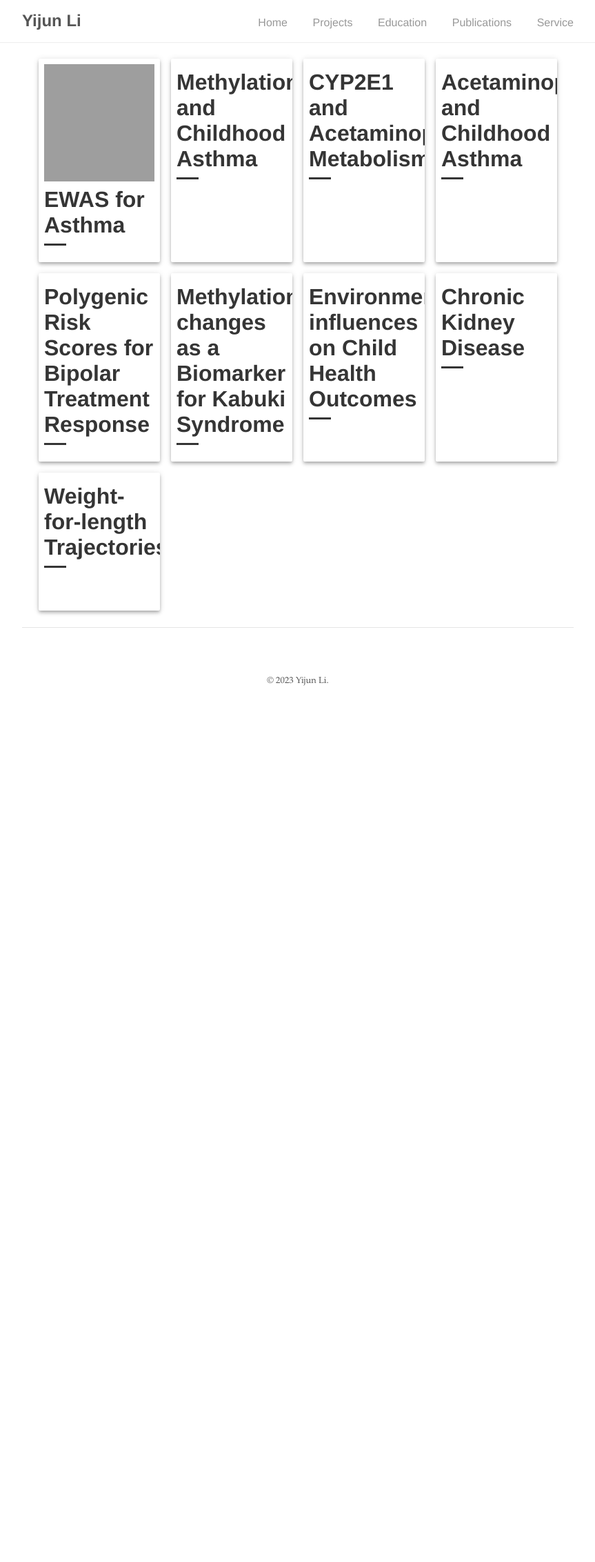
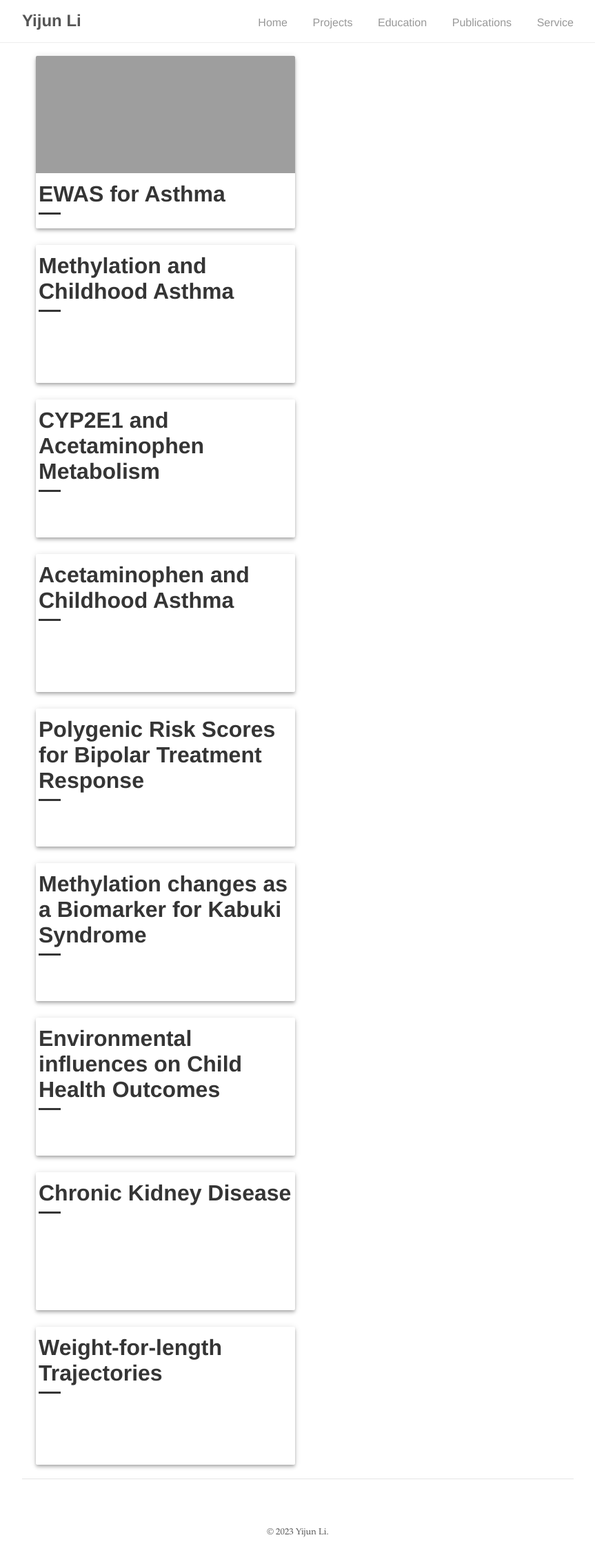
Before and after one commit to tsbertalan/yijunli, a Jekyll site: the page built from _pages/projects.html, in a window 1280 px wide. Shown: the whole page at 69% size, without its empty margins (208-1071 px from the left). Built offline with Jekyll 4.4.1, drawn with Linux system fonts in a browser that asks for light colours; before the commit the page ends 1030 px from its top, so only the background shows below that; grey boxes are pictures that could not be loaded.

Commit message:
Tweak paddings.

```diff
--- a/_includes/catalogue_item.html
+++ b/_includes/catalogue_item.html
@@ -1,10 +1,10 @@
-<div class="catalogue-card" onclick="location.href='{{ post.url | prepend: site.baseurl }}';">
+<div class="catalogue-card catalogue-card-half" onclick="location.href='{{ post.url | prepend: site.baseurl }}';">
   <div clsas="catalogue-media">
     {% if post.hero_image %}
     <div class="catalogue-heightcrop" style="background-image: url('{{ site.baseurl}}/{{ post.hero_image }}');"></div>
     {% endif %}
   </div>
-  <div class="card-content">
+  <div class="catalogue-card-content">
     {% if post.sticky == 'true' %}
     <span class="catalogue-pinned">
       Pinned
--- a/_sass/tale/_catalogue.scss
+++ b/_sass/tale/_catalogue.scss
@@ -23,16 +23,28 @@
     -ms-flex-flow: row wrap;
     flex-flow: row wrap;
     // margin: 0 auto;
-    padding: 8px;
     margin: 8px;
     -webkit-align-items: stretch;
     -ms-flex-align: stretch;
     align-items: stretch;
   }
 
+  &-card-quarter {
+    // width: 330px;
+    width: calc(25% - 16px);
+  }
+
+  &-card-half {
+    // width: 330px;
+    width: calc(50% - 16px);
+  }
+
+  &-card-content {
+    padding: 4px;
+  }
+
   &-card {
-    padding: 8px;
-    margin: 8px;
+    margin: 12px;
     display: -webkit-flex;
     display: -ms-flexbox;
     display: flex;
@@ -43,8 +55,6 @@
     font-weight: 400;
     min-height: 200px;
     overflow: hidden;
-    // width: 330px;
-    width: calc(25% - 16px);
     z-index: 1;
     position: relative;
     background: #fff;
```
